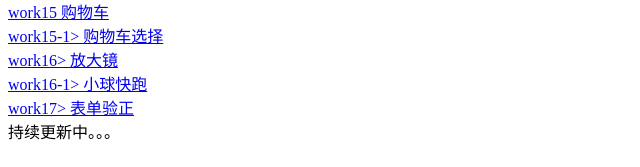
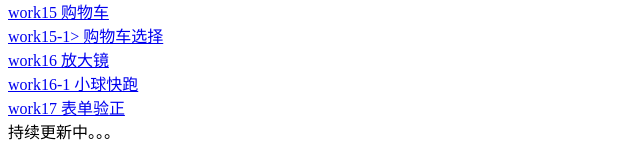
Before and after one commit to xiaomingxi/jswork, a website: page index.html in a window 1280 px wide. Shown: the part 457-624 px from the top of the page, without its empty margins (0-640 px from the left). Drawn offline with Linux system fonts and the light colour scheme.

Commit message:
Update index.html

```diff
--- a/index.html
+++ b/index.html
@@ -25,9 +25,9 @@
           <a href="work14/index2.html">work14-2 整点秒杀</a><br>
           <a href="work15/index.html">work15 购物车</a><br>
           <a href="work15/index1.html">work15-1> 购物车选择</a><br>
-          <a href="work16/index.html">work16> 放大镜</a><br>
-          <a href="work16/index1.html">work16-1> 小球快跑</a><br>
-          <a href="work17/index.html">work17> 表单验正</a><br>
+          <a href="work16/index.html">work16 放大镜</a><br>
+          <a href="work16/index1.html">work16-1 小球快跑</a><br>
+          <a href="work17/index.html">work17 表单验正</a><br>
 持续更新中。。。
       </body>
 </html>
```
